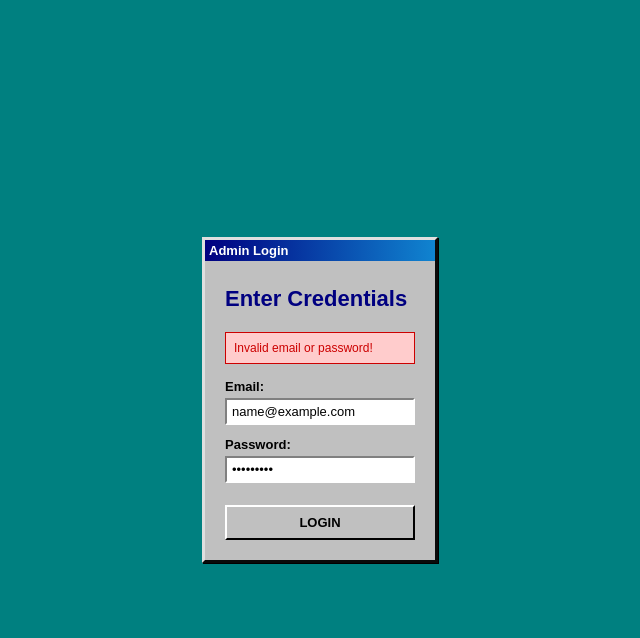
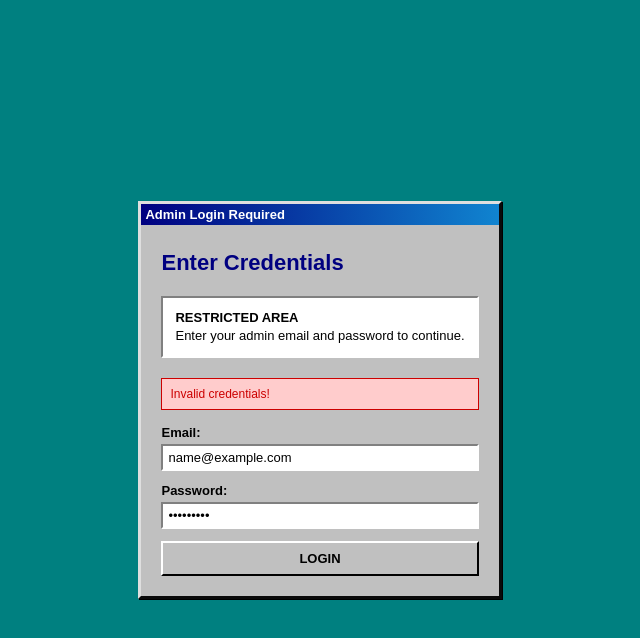
Before and after one commit to Muaves/portfolio-api, a plain HTML site: page admin.html in a window 1280 px wide. Both pictures are taken after typing "name@example.com", "Sample123" into the empty fields and a click on the button "LOGIN". Shown: the whole page, without its empty margins (320-960 px from the left). Drawn offline with Linux system fonts and the light colour scheme.

Commit message:
Update admin.html

```diff
--- a/admin.html
+++ b/admin.html
@@ -3,36 +3,160 @@
 <head>
     <meta charset="UTF-8">
     <meta name="viewport" content="width=device-width, initial-scale=1.0">
-    <title>Admin Panel</title>
+    <title>Admin Login Required</title>
+
     <style>
         * { margin: 0; padding: 0; box-sizing: border-box; }
-        body { font-family: 'MS Sans Serif', Arial, sans-serif; background: #008080; min-height: 100vh; display: flex; align-items: center; justify-content: center; padding: 20px; }
-        .window { width: 100%; max-width: 480px; background: #c0c0c0; border: 3px solid; border-color: #dfdfdf #0a0a0a #0a0a0a #dfdfdf; box-shadow: 1px 1px 0 #000000; }
-        .title-bar { background: linear-gradient(to right, #000080, #1084d0); color: white; padding: 3px 4px; font-weight: bold; font-size: 13px; }
-        .content { padding: 25px 20px 20px; }
-        h1 { color: #000080; font-size: 22px; margin-bottom: 20px; font-weight: bold; }
-        .form-group { margin-bottom: 12px; }
-        label { display: block; margin-bottom: 4px; font-weight: bold; font-size: 13px; }
-        input { width: 100%; padding: 4px 5px; border: 2px solid; border-color: #808080 #ffffff #ffffff #808080; font-family: 'MS Sans Serif', Arial, sans-serif; font-size: 13px; background: white; }
+
+        body {
+            font-family: 'MS Sans Serif', Arial, sans-serif;
+            background: #008080;
+            min-height: 100vh;
+            display: flex;
+            align-items: center;
+            justify-content: center;
+            padding: 20px;
+        }
+
+        .window {
+            width: 100%;
+            max-width: 480px;
+            background: #c0c0c0;
+            border: 3px solid;
+            border-color: #dfdfdf #0a0a0a #0a0a0a #dfdfdf;
+            box-shadow: 1px 1px 0 #000000;
+        }
+
+        .title-bar {
+            background: linear-gradient(to right, #000080, #1084d0);
+            color: white;
+            padding: 3px 4px;
+            font-weight: bold;
+            font-size: 13px;
+        }
+
+        .content {
+            padding: 25px 20px 20px;
+        }
+
+        h1 {
+            color: #000080;
+            font-size: 22px;
+            margin-bottom: 20px;
+            font-weight: bold;
+        }
+
+        .info-box {
+            background: white;
+            border: 2px solid;
+            border-color: #808080 #ffffff #ffffff #808080;
+            padding: 12px;
+            margin-bottom: 20px;
+        }
+
+        .info-title {
+            font-weight: bold;
+            margin-bottom: 3px;
+            font-size: 13px;
+            text-transform: uppercase;
+        }
+
+        .info-text {
+            font-size: 13px;
+            line-height: 1.3;
+        }
+
+        .form-group {
+            margin-bottom: 12px;
+        }
+
+        label {
+            display: block;
+            margin-bottom: 4px;
+            font-weight: bold;
+            font-size: 13px;
+        }
+
+        input {
+            width: 100%;
+            padding: 4px 5px;
+            border: 2px solid;
+            border-color: #808080 #ffffff #ffffff #808080;
+            font-family: 'MS Sans Serif', Arial, sans-serif;
+            font-size: 13px;
+            background: white;
+        }
+
         input:focus { outline: none; }
-        .button { width: 100%; background: #c0c0c0; border: 2px solid; border-color: #ffffff #000000 #000000 #ffffff; padding: 8px; font-family: 'MS Sans Serif', Arial, sans-serif; font-size: 13px; font-weight: bold; cursor: pointer; text-transform: uppercase; margin-top: 10px; }
-        .button:active { border-color: #000000 #ffffff #ffffff #000000; padding: 9px 7px 7px 9px; }
-        .message { padding: 8px; margin-bottom: 15px; border: 1px solid; font-size: 12px; display: none; background: #ffcccc; color: #cc0000; border-color: #cc0000; }
+
+        .button {
+            width: 100%;
+            background: #c0c0c0;
+            border: 2px solid;
+            border-color: #ffffff #000000 #000000 #ffffff;
+            padding: 8px;
+            font-family: 'MS Sans Serif', Arial, sans-serif;
+            font-size: 13px;
+            font-weight: bold;
+            cursor: pointer;
+            text-transform: uppercase;
+        }
+
+        .button:active {
+            border-color: #000000 #ffffff #ffffff #000000;
+            padding: 9px 7px 7px 9px;
+        }
+
+        .message {
+            padding: 8px;
+            margin-bottom: 15px;
+            border: 1px solid;
+            font-size: 12px;
+            display: none;
+            background: #ffcccc;
+            border-color: #cc0000;
+            color: #cc0000;
+        }
+
         .step { display: none; }
         .step.active { display: block; }
-        .stat-grid { display: grid; grid-template-columns: repeat(2, 1fr); gap: 10px; margin: 15px 0; }
-        .stat-box { background: #c0c0c0; border: 2px solid; border-color: #ffffff #000000 #000000 #ffffff; padding: 15px; text-align: center; }
-        .stat-number { font-size: 28px; font-weight: bold; color: #000080; }
+
+        .stat-grid {
+            display: grid;
+            grid-template-columns: repeat(2, 1fr);
+            gap: 10px;
+            margin: 15px 0;
+        }
+
+        .stat-box {
+            background: #c0c0c0;
+            border: 2px solid;
+            border-color: #ffffff #000000 #000000 #ffffff;
+            padding: 15px;
+            text-align: center;
+        }
+
+        .stat-number {
+            font-size: 28px;
+            font-weight: bold;
+            color: #000080;
+        }
+
         .stat-label { font-size: 11px; margin-top: 3px; }
+        .logout-btn { margin-top: 15px; }
     </style>
 </head>
 <body>
     <div id="loginStep" class="step active">
         <div class="window">
-            <div class="title-bar">Admin Login</div>
+            <div class="title-bar">Admin Login Required</div>
             <div class="content">
                 <h1>Enter Credentials</h1>
-                <div id="loginMsg" class="message">Invalid email or password!</div>
+                <div class="info-box">
+                    <div class="info-title">RESTRICTED AREA</div>
+                    <div class="info-text">Enter your admin email and password to continue.</div>
+                </div>
+                <div id="loginMsg" class="message">Invalid credentials!</div>
                 <form id="loginForm">
                     <div class="form-group">
                         <label>Email:</label>
@@ -50,11 +174,11 @@
 
     <div id="dashboard" class="step">
         <div class="window">
-            <div class="title-bar">Admin Dashboard</div>
+            <div class="title-bar">Admin Dashboard - Muaves Portfolio</div>
             <div class="content">
                 <h1>Welcome Back!</h1>
                 <div class="stat-grid" id="statsGrid"></div>
-                <button class="button" onclick="logout()">LOGOUT</button>
+                <button class="button logout-btn" onclick="logout()">LOGOUT</button>
             </div>
         </div>
     </div>
@@ -62,7 +186,7 @@
     <script>
         const API_URL = window.location.hostname === 'localhost' ? 'http://localhost:5000/api' : 'https://muaves-portfolio-api.onrender.com/api';
         const ADMIN_EMAIL = 'muaves@protonmail.com';
-        const ADMIN_AUTH_HASH = "0f156174a802717010777e324024340d04085429184518420140220677840134";
+        const AUTH_HASH = "0f156174a802717010777e324024340d04085429184518420140220677840134";
 
         async function hashText(text) {
             const encoder = new TextEncoder();
@@ -75,13 +199,13 @@
         document.getElementById('loginForm').addEventListener('submit', async (e) => {
             e.preventDefault();
             const email = document.getElementById('emailInput').value;
-            const password = document.getElementById('passwordInput').value;
+            const pass = document.getElementById('passwordInput').value;
             const msg = document.getElementById('loginMsg');
 
-            const passwordHash = await hashText(password);
+            const hashed = await hashText(pass);
 
-            if (email === ADMIN_EMAIL && passwordHash === ADMIN_AUTH_HASH) {
-                sessionStorage.setItem('token', ADMIN_AUTH_HASH);
+            if (email === ADMIN_EMAIL && hashed === AUTH_HASH) {
+                sessionStorage.setItem('authToken', AUTH_HASH);
                 showStep('dashboard');
                 loadDashboard();
             } else {
@@ -92,13 +216,12 @@
         async function loadDashboard() {
             try {
                 const response = await fetch(`${API_URL}/admin/stats`, {
-                    headers: { 'X-Auth-Token': sessionStorage.getItem('token') }
+                    headers: { 'X-Auth-Token': sessionStorage.getItem('authToken') }
                 });
-                if (!response.ok) throw new Error();
                 const d = await response.json();
                 document.getElementById('statsGrid').innerHTML = `
                     <div class="stat-box"><div class="stat-number">${d.projects.total}</div><div class="stat-label">Projects</div></div>
-                    <div class="stat-box"><div class="stat-number">${d.views.total_visits}</div><div class="stat-label">Total Visits</div></div>
+                    <div class="stat-box"><div class="stat-number">${d.views.total_visits}</div><div class="stat-label">Visits</div></div>
                 `;
             } catch (e) { logout(); }
         }
@@ -108,10 +231,10 @@
             document.getElementById(id).classList.add('active');
         }
 
-        function logout() { sessionStorage.removeItem('token'); location.reload(); }
+        function logout() { sessionStorage.removeItem('authToken'); location.reload(); }
 
         window.onload = () => {
-            if (sessionStorage.getItem('token')) {
+            if (sessionStorage.getItem('authToken')) {
                 showStep('dashboard');
                 loadDashboard();
             }
```
